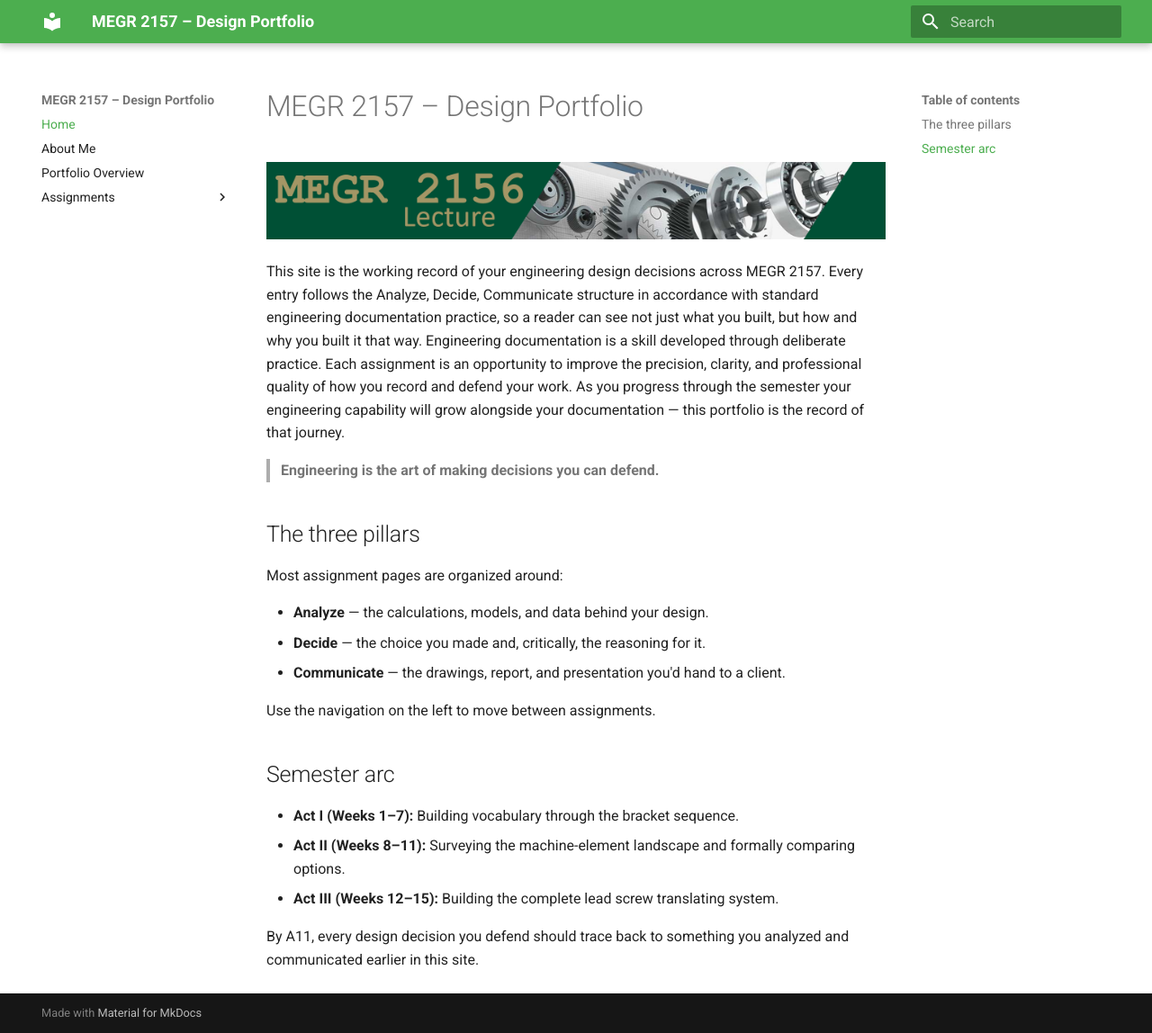
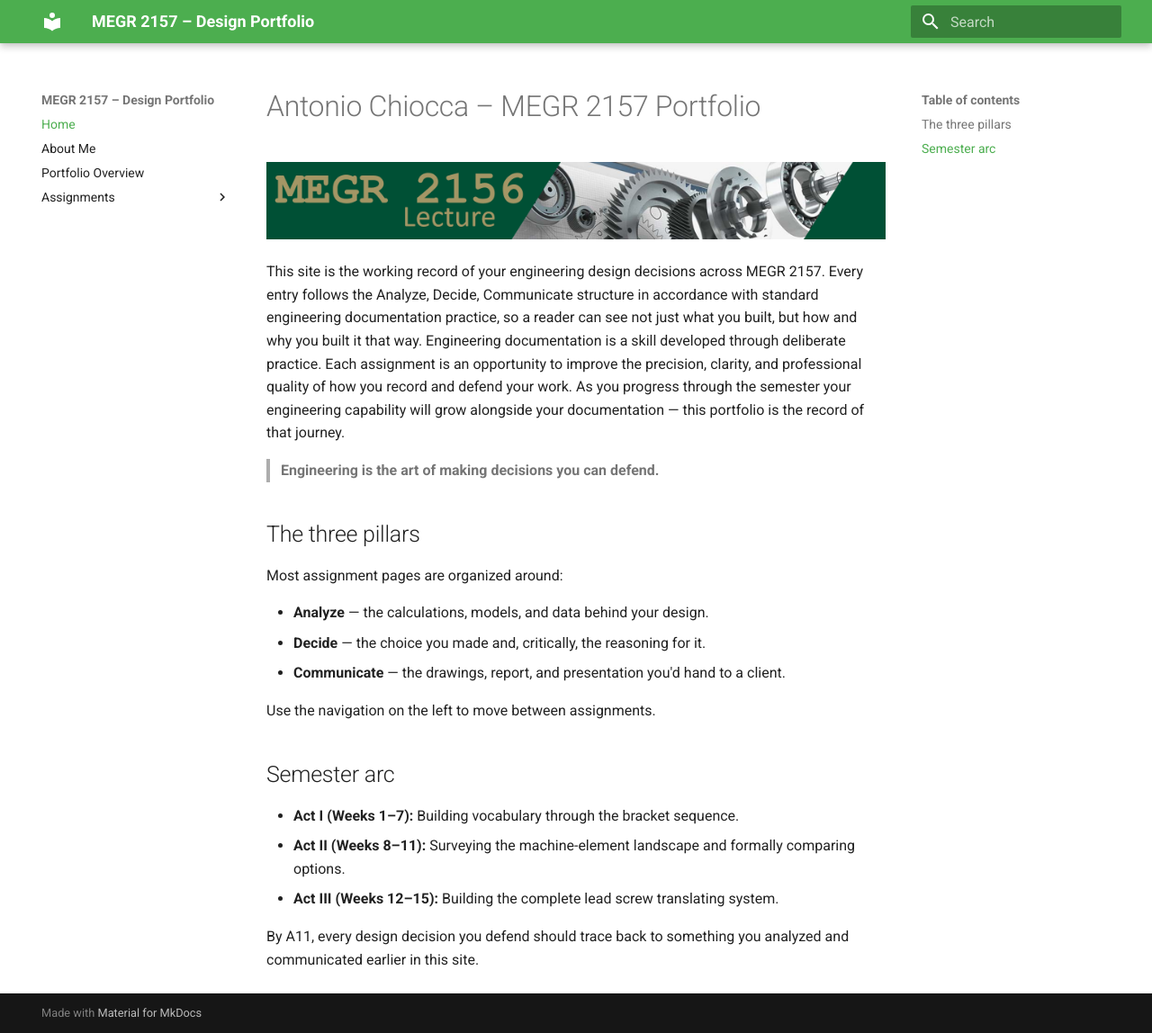
Before and after one commit to ajchiocca/megr2157-portfolio, an MkDocs documentation site: the page built from docs/index.md, in a window 1280 px wide and 1148 px high. Shown: the whole window at 90% size. Built offline with MkDocs 1.6.1 and Material for MkDocs 9.7.7, drawn with Linux system fonts in a browser that asks for light colours.

Commit message:
Update portfolio title and author name

```diff
--- a/docs/index.md
+++ b/docs/index.md
@@ -1,4 +1,4 @@
-# MEGR 2157 – Design Portfolio
+# Antonio Chiocca – MEGR 2157 Portfolio
 
 ![MEGR 2156-7 Title](MEGR2156title.png)
 
```
